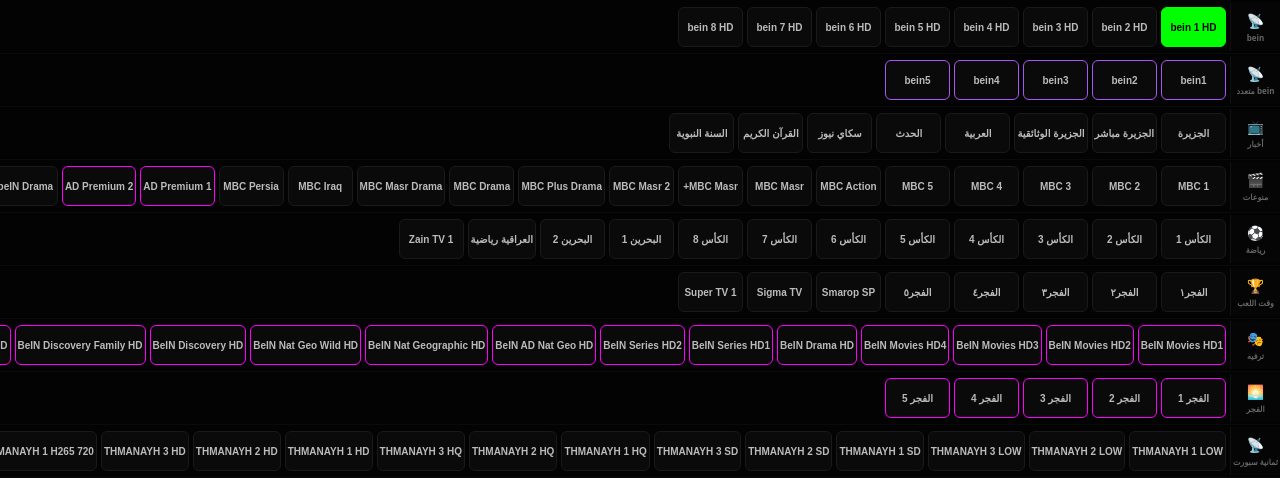
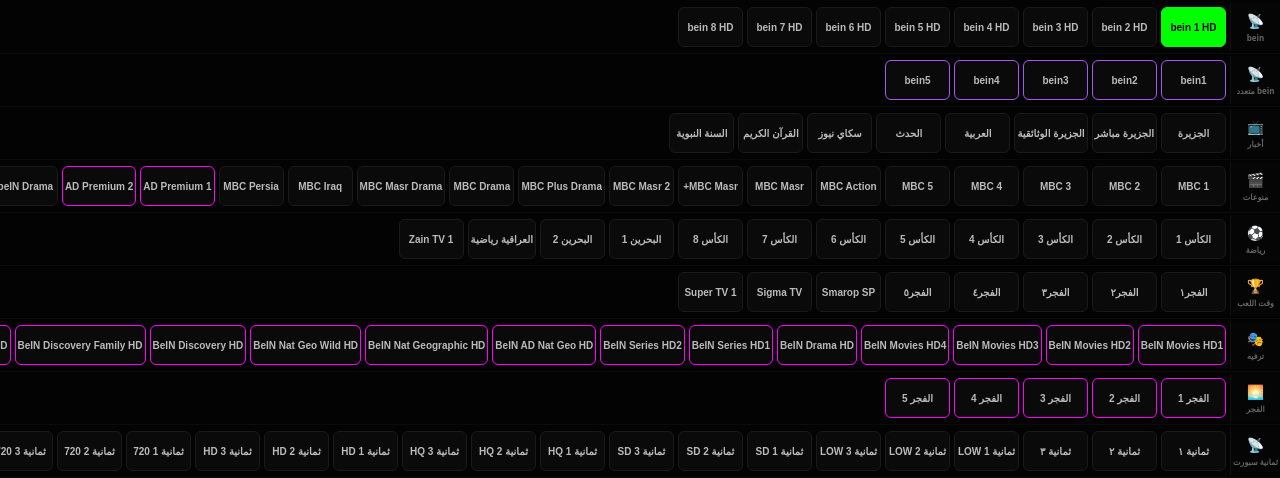
Before and after one commit to alameeereshooot-web/i, a plain HTML site: page index.html in a window 1280 px wide. Shown: the part 322-800 px from the top of the page. Drawn offline with Linux system fonts and the light colour scheme; no server answers.

Commit message:
Add Arabic channels to index.html
Added new Arabic channels to the tamanyaSportChannels and alwanChannels arrays in index.html.

```diff
--- a/index.html
+++ b/index.html
@@ -371,37 +371,40 @@
 
 
         var tamanyaSportChannels = [
-            { n: "THMANAYH 1 LOW", u: "https://l.alameeeretv.workers.dev/?url=http%3A%2F%2Fso.ta2al.us%3A80%2Flive%2FMH12ARBMH12%2FMH12ARBMH12%2F469683.m3u8", t: "hls" },
-            { n: "THMANAYH 2 LOW", u: "https://l.alameeeretv.workers.dev/?url=http%3A%2F%2Fso.ta2al.us%3A80%2Flive%2FMH12ARBMH12%2FMH12ARBMH12%2F126197.m3u8", t: "hls" },
-            { n: "THMANAYH 3 LOW", u: "https://l.alameeeretv.workers.dev/?url=http%3A%2F%2Fso.ta2al.us%3A80%2Flive%2FMH12ARBMH12%2FMH12ARBMH12%2F598188.m3u8", t: "hls" },
-            { n: "THMANAYH 1 SD", u: "https://l.alameeeretv.workers.dev/?url=http%3A%2F%2Fso.ta2al.us%3A80%2Flive%2FMH12ARBMH12%2FMH12ARBMH12%2F560245.m3u8", t: "hls" },
-            { n: "THMANAYH 2 SD", u: "https://l.alameeeretv.workers.dev/?url=http%3A%2F%2Fso.ta2al.us%3A80%2Flive%2FMH12ARBMH12%2FMH12ARBMH12%2F310421.m3u8", t: "hls" },
-            { n: "THMANAYH 3 SD", u: "https://l.alameeeretv.workers.dev/?url=http%3A%2F%2Fso.ta2al.us%3A80%2Flive%2FMH12ARBMH12%2FMH12ARBMH12%2F982038.m3u8", t: "hls" },
-            { n: "THMANAYH 1 HQ", u: "https://l.alameeeretv.workers.dev/?url=http%3A%2F%2Fso.ta2al.us%3A80%2Flive%2FMH12ARBMH12%2FMH12ARBMH12%2F739003.m3u8", t: "hls" },
-            { n: "THMANAYH 2 HQ", u: "https://l.alameeeretv.workers.dev/?url=http%3A%2F%2Fso.ta2al.us%3A80%2Flive%2FMH12ARBMH12%2FMH12ARBMH12%2F670314.m3u8", t: "hls" },
-            { n: "THMANAYH 3 HQ", u: "https://l.alameeeretv.workers.dev/?url=http%3A%2F%2Fso.ta2al.us%3A80%2Flive%2FMH12ARBMH12%2FMH12ARBMH12%2F867094.m3u8", t: "hls" },
-            { n: "THMANAYH 1 HD", u: "https://l.alameeeretv.workers.dev/?url=http%3A%2F%2Fso.ta2al.us%3A80%2Flive%2FMH12ARBMH12%2FMH12ARBMH12%2F696998.m3u8", t: "hls" },
-            { n: "THMANAYH 2 HD", u: "https://l.alameeeretv.workers.dev/?url=http%3A%2F%2Fso.ta2al.us%3A80%2Flive%2FMH12ARBMH12%2FMH12ARBMH12%2F572066.m3u8", t: "hls" },
-            { n: "THMANAYH 3 HD", u: "https://l.alameeeretv.workers.dev/?url=http%3A%2F%2Fso.ta2al.us%3A80%2Flive%2FMH12ARBMH12%2FMH12ARBMH12%2F140439.m3u8", t: "hls" },
-            { n: "THMANAYH 1 H265 720", u: "https://l.alameeeretv.workers.dev/?url=http%3A%2F%2Fso.ta2al.us%3A80%2Flive%2FMH12ARBMH12%2FMH12ARBMH12%2F882115.m3u8", t: "hls" },
-            { n: "THMANAYH 2 H265 720", u: "https://l.alameeeretv.workers.dev/?url=http%3A%2F%2Fso.ta2al.us%3A80%2Flive%2FMH12ARBMH12%2FMH12ARBMH12%2F785917.m3u8", t: "hls" },
-            { n: "THMANAYH 3 H265 720", u: "https://l.alameeeretv.workers.dev/?url=http%3A%2F%2Fso.ta2al.us%3A80%2Flive%2FMH12ARBMH12%2FMH12ARBMH12%2F595243.m3u8", t: "hls" },
-            { n: "THMANAYH 1 FHD", u: "https://l.alameeeretv.workers.dev/?url=http%3A%2F%2Fso.ta2al.us%3A80%2Flive%2FMH12ARBMH12%2FMH12ARBMH12%2F715065.m3u8", t: "hls" },
-            { n: "THMANAYH 2 FHD", u: "https://l.alameeeretv.workers.dev/?url=http%3A%2F%2Fso.ta2al.us%3A80%2Flive%2FMH12ARBMH12%2FMH12ARBMH12%2F976309.m3u8", t: "hls" },
-            { n: "THMANAYH 3 FHD", u: "https://l.alameeeretv.workers.dev/?url=http%3A%2F%2Fso.ta2al.us%3A80%2Flive%2FMH12ARBMH12%2FMH12ARBMH12%2F248005.m3u8", t: "hls" },
-            { n: "THMANAYH 1 4K H265", u: "https://l.alameeeretv.workers.dev/?url=http%3A%2F%2Fso.ta2al.us%3A80%2Flive%2FMH12ARBMH12%2FMH12ARBMH12%2F710135.m3u8", t: "hls" },
-            { n: "THMANAYH 2 4K H265", u: "https://l.alameeeretv.workers.dev/?url=http%3A%2F%2Fso.ta2al.us%3A80%2Flive%2FMH12ARBMH12%2FMH12ARBMH12%2F769078.m3u8", t: "hls" },
-            { n: "THMANAYH 3 4K H265", u: "https://l.alameeeretv.workers.dev/?url=http%3A%2F%2Fso.ta2al.us%3A80%2Flive%2FMH12ARBMH12%2FMH12ARBMH12%2F841733.m3u8", t: "hls" },
-            { n: "MBC Action", u: "https://l.alameeeretv.workers.dev/?url=http%3A%2F%2Fso.ta2al.us%3A80%2Flive%2FMH12ARBMH12%2FMH12ARBMH12%2F1657.m3u8", t: "hls" }
+            { n: "ثمانية ١", u: "https://blcco.linkip.org/live/3455_.m3u8", t: "hls" },
+            { n: "ثمانية ٢", u: "https://blcco.linkip.org/live/3454_.m3u8", t: "hls" },
+            { n: "ثمانية ٣", u: "https://blcco.linkip.org/live/3453_.m3u8", t: "hls" },
+            { n: "ثمانية 1 LOW", u: "https://l.alameeeretv.workers.dev/?url=http%3A%2F%2Fso.ta2al.us%3A80%2Flive%2FMH12ARBMH12%2FMH12ARBMH12%2F469683.m3u8", t: "hls" },
+            { n: "ثمانية 2 LOW", u: "https://l.alameeeretv.workers.dev/?url=http%3A%2F%2Fso.ta2al.us%3A80%2Flive%2FMH12ARBMH12%2FMH12ARBMH12%2F126197.m3u8", t: "hls" },
+            { n: "ثمانية 3 LOW", u: "https://l.alameeeretv.workers.dev/?url=http%3A%2F%2Fso.ta2al.us%3A80%2Flive%2FMH12ARBMH12%2FMH12ARBMH12%2F598188.m3u8", t: "hls" },
+            { n: "ثمانية 1 SD", u: "https://l.alameeeretv.workers.dev/?url=http%3A%2F%2Fso.ta2al.us%3A80%2Flive%2FMH12ARBMH12%2FMH12ARBMH12%2F560245.m3u8", t: "hls" },
+            { n: "ثمانية 2 SD", u: "https://l.alameeeretv.workers.dev/?url=http%3A%2F%2Fso.ta2al.us%3A80%2Flive%2FMH12ARBMH12%2FMH12ARBMH12%2F310421.m3u8", t: "hls" },
+            { n: "ثمانية 3 SD", u: "https://l.alameeeretv.workers.dev/?url=http%3A%2F%2Fso.ta2al.us%3A80%2Flive%2FMH12ARBMH12%2FMH12ARBMH12%2F982038.m3u8", t: "hls" },
+            { n: "ثمانية 1 HQ", u: "https://l.alameeeretv.workers.dev/?url=http%3A%2F%2Fso.ta2al.us%3A80%2Flive%2FMH12ARBMH12%2FMH12ARBMH12%2F739003.m3u8", t: "hls" },
+            { n: "ثمانية 2 HQ", u: "https://l.alameeeretv.workers.dev/?url=http%3A%2F%2Fso.ta2al.us%3A80%2Flive%2FMH12ARBMH12%2FMH12ARBMH12%2F670314.m3u8", t: "hls" },
+            { n: "ثمانية 3 HQ", u: "https://l.alameeeretv.workers.dev/?url=http%3A%2F%2Fso.ta2al.us%3A80%2Flive%2FMH12ARBMH12%2FMH12ARBMH12%2F867094.m3u8", t: "hls" },
+            { n: "ثمانية 1 HD", u: "https://l.alameeeretv.workers.dev/?url=http%3A%2F%2Fso.ta2al.us%3A80%2Flive%2FMH12ARBMH12%2FMH12ARBMH12%2F696998.m3u8", t: "hls" },
+            { n: "ثمانية 2 HD", u: "https://l.alameeeretv.workers.dev/?url=http%3A%2F%2Fso.ta2al.us%3A80%2Flive%2FMH12ARBMH12%2FMH12ARBMH12%2F572066.m3u8", t: "hls" },
+            { n: "ثمانية 3 HD", u: "https://l.alameeeretv.workers.dev/?url=http%3A%2F%2Fso.ta2al.us%3A80%2Flive%2FMH12ARBMH12%2FMH12ARBMH12%2F140439.m3u8", t: "hls" },
+            { n: "ثمانية 1 720", u: "https://l.alameeeretv.workers.dev/?url=http%3A%2F%2Fso.ta2al.us%3A80%2Flive%2FMH12ARBMH12%2FMH12ARBMH12%2F882115.m3u8", t: "hls" },
+            { n: "ثمانية 2 720", u: "https://l.alameeeretv.workers.dev/?url=http%3A%2F%2Fso.ta2al.us%3A80%2Flive%2FMH12ARBMH12%2FMH12ARBMH12%2F785917.m3u8", t: "hls" },
+            { n: "ثمانية 3 720", u: "https://l.alameeeretv.workers.dev/?url=http%3A%2F%2Fso.ta2al.us%3A80%2Flive%2FMH12ARBMH12%2FMH12ARBMH12%2F595243.m3u8", t: "hls" },
+            { n: "ثمانية 1 FHD", u: "https://l.alameeeretv.workers.dev/?url=http%3A%2F%2Fso.ta2al.us%3A80%2Flive%2FMH12ARBMH12%2FMH12ARBMH12%2F715065.m3u8", t: "hls" },
+            { n: "ثمانية 2 FHD", u: "https://l.alameeeretv.workers.dev/?url=http%3A%2F%2Fso.ta2al.us%3A80%2Flive%2FMH12ARBMH12%2FMH12ARBMH12%2F976309.m3u8", t: "hls" },
+            { n: "ثمانية 3 FHD", u: "https://l.alameeeretv.workers.dev/?url=http%3A%2F%2Fso.ta2al.us%3A80%2Flive%2FMH12ARBMH12%2FMH12ARBMH12%2F248005.m3u8", t: "hls" },
+            { n: "ثمانية 1 4K", u: "https://l.alameeeretv.workers.dev/?url=http%3A%2F%2Fso.ta2al.us%3A80%2Flive%2FMH12ARBMH12%2FMH12ARBMH12%2F710135.m3u8", t: "hls" },
+            { n: "ثمانية 2 4k", u: "https://l.alameeeretv.workers.dev/?url=http%3A%2F%2Fso.ta2al.us%3A80%2Flive%2FMH12ARBMH12%2FMH12ARBMH12%2F769078.m3u8", t: "hls" },
+            { n: "ثمانية 3 4K", u: "https://l.alameeeretv.workers.dev/?url=http%3A%2F%2Fso.ta2al.us%3A80%2Flive%2FMH12ARBMH12%2FMH12ARBMH12%2F841733.m3u8", t: "hls" },
+            { n: "MBC أكشن", u: "https://l.alameeeretv.workers.dev/?url=http%3A%2F%2Fso.ta2al.us%3A80%2Flive%2FMH12ARBMH12%2FMH12ARBMH12%2F1657.m3u8", t: "hls" }
         ];
 
         var alwanChannels = [
-            { n: "الوان 1", u: "http://185.191.126.127:8080/live//b0:99:d7:15:88:50/3090914536649669/418113.ts", t: "ts" },
-            { n: "الوان 2", u: "http://185.191.126.127:8080/live//b0:99:d7:15:88:50/3090914536649669/418114.ts", t: "ts" },
-            { n: "الوان 3", u: "http://185.191.126.127:8080/live//b0:99:d7:15:88:50/3090914536649669/418115.ts", t: "ts" },
-            { n: "الوان 4", u: "http://185.191.126.127:8080/live//b0:99:d7:15:88:50/3090914536649669/418116.ts", t: "ts" },
-            { n: "الوان 5", u: "http://185.191.126.127:8080/live//b0:99:d7:15:88:50/3090914536649669/418117.ts", t: "ts" },
-            { n: "الوان 6", u: "http://185.191.126.127:8080/live//b0:99:d7:15:88:50/3090914536649669/418118.ts", t: "ts" },
+            { n: "الوان 1", u: "https://blcco.linkip.org/live/3461_.m3u8", t: "ts" },
+            { n: "الوان 2", u: "https://blcco.linkip.org/live/3460_.m3u8", t: "ts" },
+            { n: "الوان 3", u: "https://blcco.linkip.org/live/3459_.m3u8", t: "ts" },
+            { n: "الوان 4", u: "https://blcco.linkip.org/live/3458_.m3u8", t: "ts" },
+            { n: "الوان 5", u: "https://blcco.linkip.org/live/3457_.m3u8", t: "ts" },
+            { n: "الوان 6", u: "https://blcco.linkip.org/live/3456_.m3u8", t: "ts" },
             { n: "الوان 7", u: "http://185.191.126.127:8080/live//b0:99:d7:15:88:50/3090914536649669/418119.ts", t: "ts" },
             { n: "الوان 8", u: "http://185.191.126.127:8080/live//b0:99:d7:15:88:50/3090914536649669/418120.ts", t: "ts" },
             { n: "الوان 9", u: "http://185.191.126.127:8080/live//b0:99:d7:15:88:50/3090914536649669/418121.ts", t: "ts" },
```
